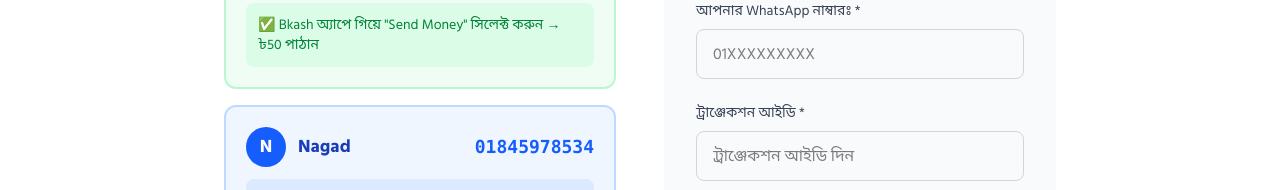
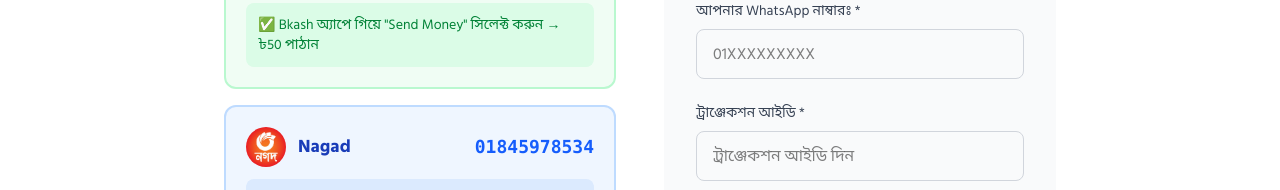
Before and after one commit to iamridoway-hue/ebook, a Next.js app: page / in a window 1280 px wide. Shown: the part 3880-4070 px from the top of the page. Built offline with nearby package versions, Linux system fonts and the light colour scheme.

Commit message:
🎨 Add Nagad logo: Downloaded and added official Nagad logo to payment methods section

```diff
--- a/src/app/page.tsx
+++ b/src/app/page.tsx
@@ -788,9 +788,11 @@ export default function Home() {
                 <div className="bg-blue-50 border-2 border-blue-200 rounded-xl p-5 hover:shadow-lg transition-shadow">
                   <div className="flex items-center justify-between mb-3">
                     <div className="flex items-center space-x-3">
-                      <div className="w-10 h-10 bg-blue-600 rounded-full flex items-center justify-center">
-                        <span className="text-white font-bold text-lg">N</span>
-                      </div>
+                      <img
+                        src="/nagad-logo.png"
+                        alt="Nagad Logo"
+                        className="w-10 h-10 rounded-full object-cover"
+                      />
                       <span className="font-bold text-blue-800 text-lg">Nagad</span>
                     </div>
                     <span className="text-blue-600 font-mono text-lg font-bold">01845978534</span>
```
Also changed, not shown: public/nagad-logo.png (added).
